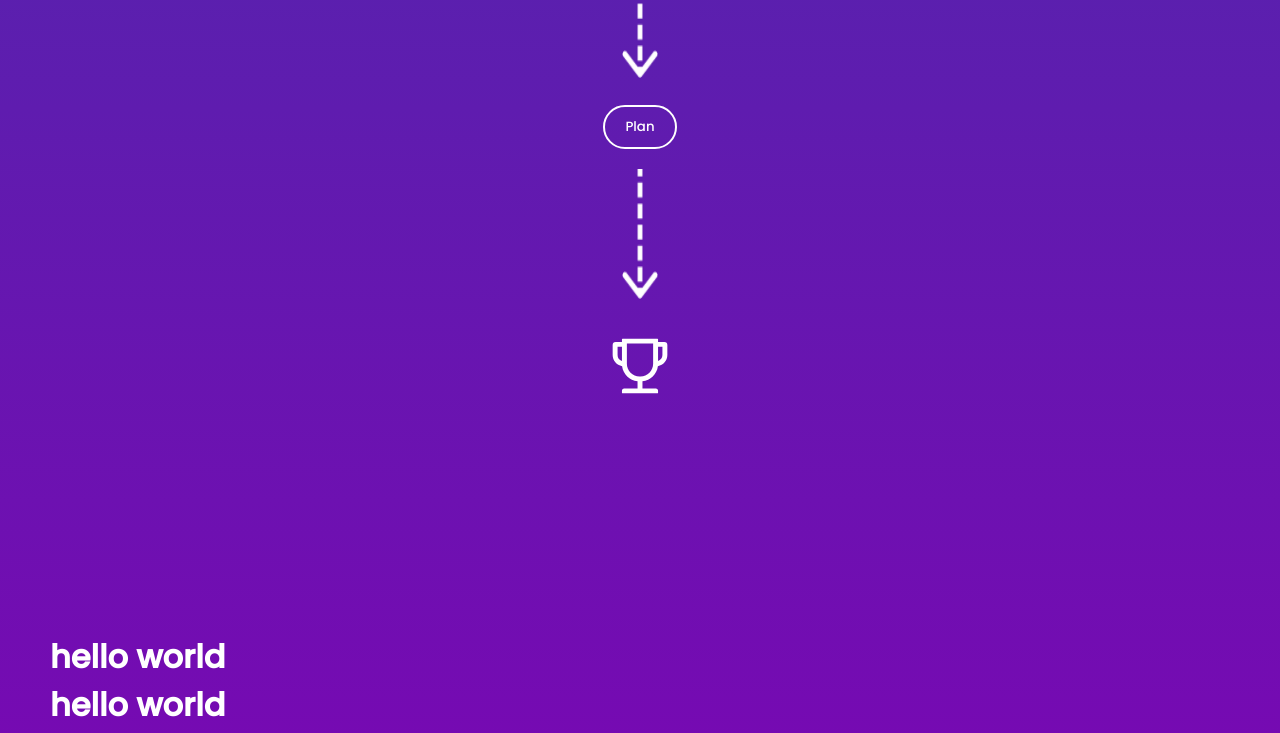
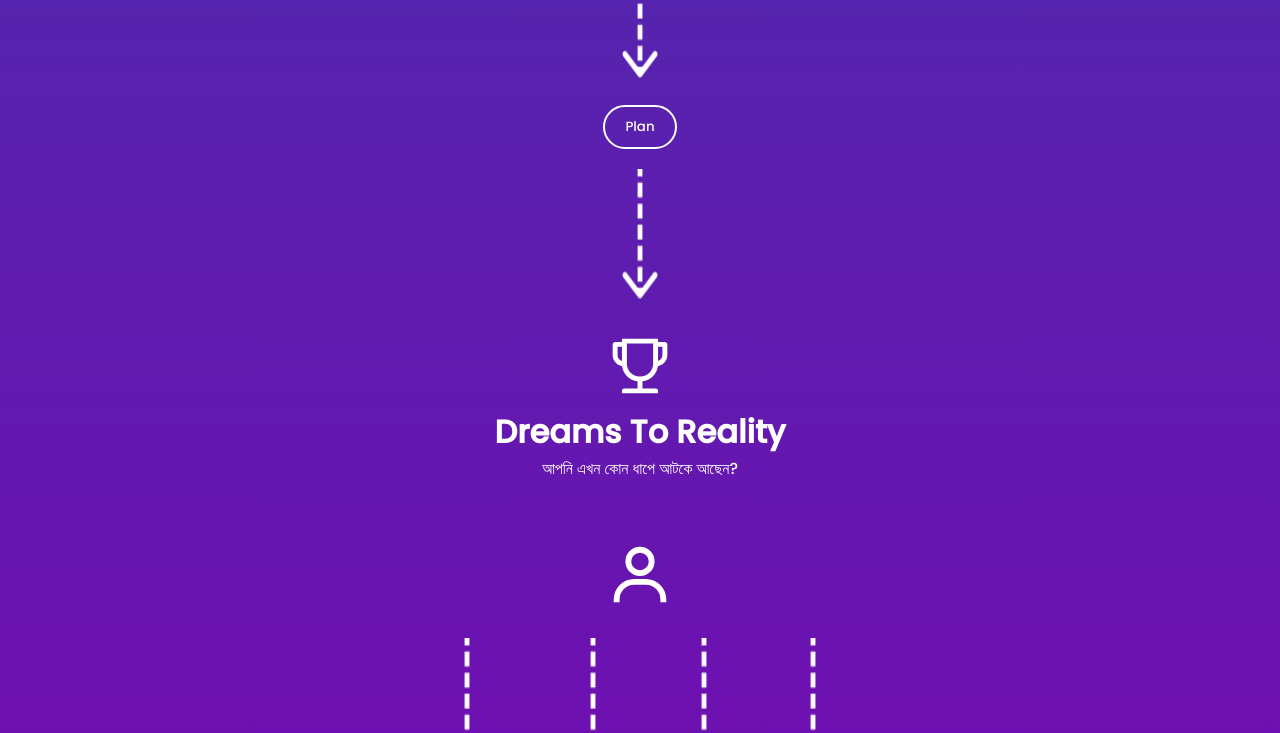
Before and after one commit to Mahade121/portfolio, a Next.js app: page /home in a window 1280 px wide. Shown: the part 2008-2741 px from the top of the page. Built offline with nearby package versions, Linux system fonts and the light colour scheme.

Commit message:
dream implemented

```diff
--- a/src/pages/home.js
+++ b/src/pages/home.js
@@ -194,6 +194,80 @@ export default function home() {
                     </IconContext.Provider>
                 </div>
 
+                <div className="dreams">
+                    <h1>Dreams To Reality</h1>
+                    <p className='dreams-p'> আপনি এখন কোন ধাপে আটকে আছেন? </p>
+                    <IconContext.Provider
+                        value={{ color: 'white', size: '70px', marginTop: '5px' }}>
+                        <div>
+                            <BiUser />
+                        </div>
+                    </IconContext.Provider>
+
+                    <Image src="/arrow.png" alt="arrow" className="arrow" width="36" height="130" />
+                    <button className='dream-btn' onClick={() => setBtn1(!btn1)}>Dream</button>
+                    {btn1 && (
+                        <>
+                            <div className="popup-box transform">
+                                <div className="popupbox-content">
+                                    <h4 className='popupbox-title'>Dream</h4>
+                                    <div className="popupbox-btn">
+                                        <button>Demo</button>
+                                        <button>Demo</button>
+                                        <button>Demo</button>
+                                        <button>Demo</button>
+                                        <button>Demo</button>
+                                        <button>Demo</button>
+                                    </div>
+                                </div>
+                            </div>
+                        </>
+                    )}
+
+                    <Image src="/arrow.png" alt="arrow" className="arrow" width="36" height="130" />
+                    <button className='dream-btn' onClick={() => setBtn2(!btn2)}>Goal</button>
+                    {btn2 && (
+                        <>
+                            <div className="popup-box transform">
+                                <h4 className='popupbox-title'>Goal</h4>
+                                <div className="popupbox-btn">
+                                    <button>Demo</button>
+                                    <button>Demo</button>
+                                    <button>Demo</button>
+                                    <button>Demo</button>
+                                    <button>Demo</button>
+                                    <button>Demo</button>
+                                </div>
+                            </div>
+                        </>
+                    )}
+
+                    <Image src="/arrow.png" alt="arrow" className="arrow" width="36" height="130" />
+                    <button className='dream-btn' onClick={() => setBtn3(!btn3)}>Plan</button>
+                    {btn3 && (
+                        <>
+                            <div className="popup-box transform">
+                                <h4 className='popupbox-title'>Plan</h4>
+                                <div className="popupbox-btn">
+                                    <button>Demo</button>
+                                    <button>Demo</button>
+                                    <button>Demo</button>
+                                    <button>Demo</button>
+                                    <button>Demo</button>
+                                    <button>Demo</button>
+                                </div>
+                            </div>
+                        </>
+                    )}
+                    <Image src="/arrow.png" alt="arrow" className="arrow" width="36" height="130" />
+                    <IconContext.Provider
+                        value={{ color: 'white', size: '70px', marginTop: '20px' }}>
+                        <div>
+                            <AiOutlineTrophy />
+                        </div>
+                    </IconContext.Provider>
+                </div>
+
 
 
 
--- a/src/styles/globals.css
+++ b/src/styles/globals.css
@@ -330,7 +330,7 @@ nav ul li:hover::after {
 @keyframes popupAnimation {
   0% {
     width: 25%;
-    height: 0%;
+    height: 100%;
   }
   50% {
     width: 36%;
```
